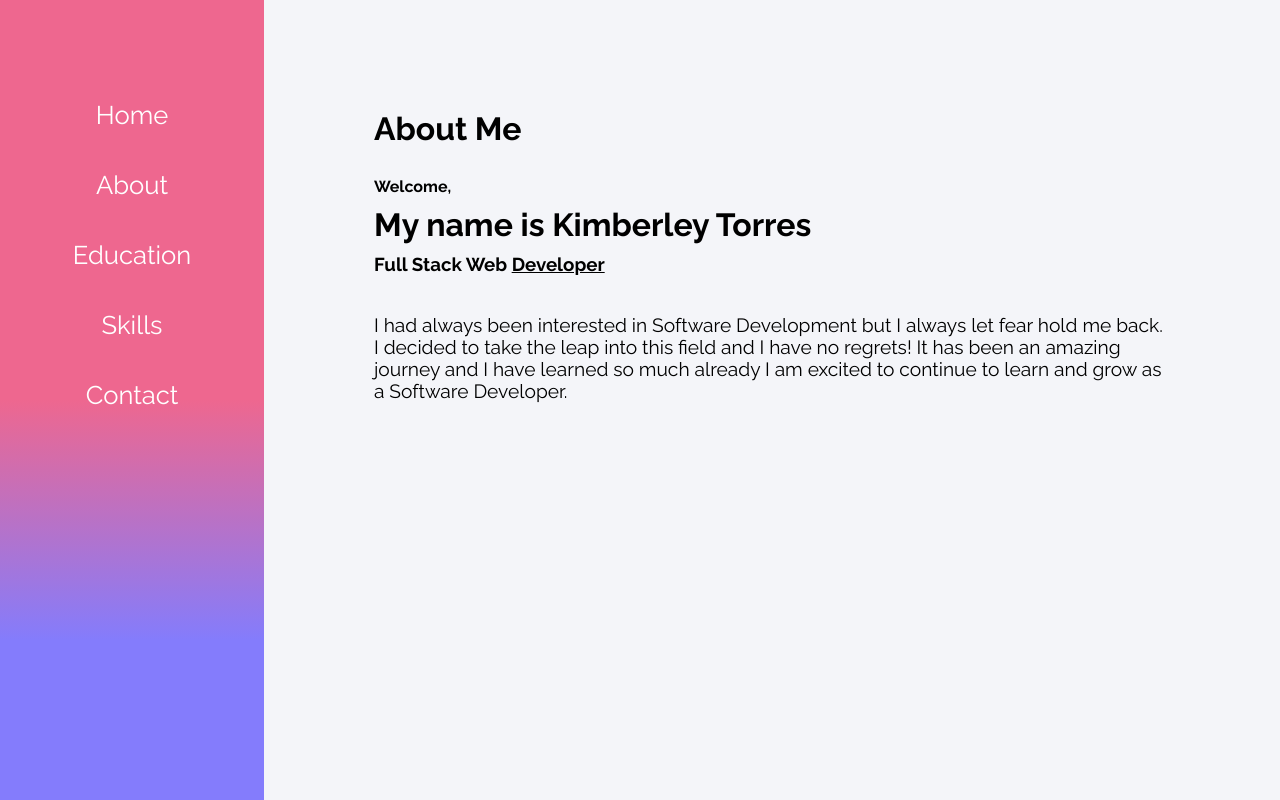
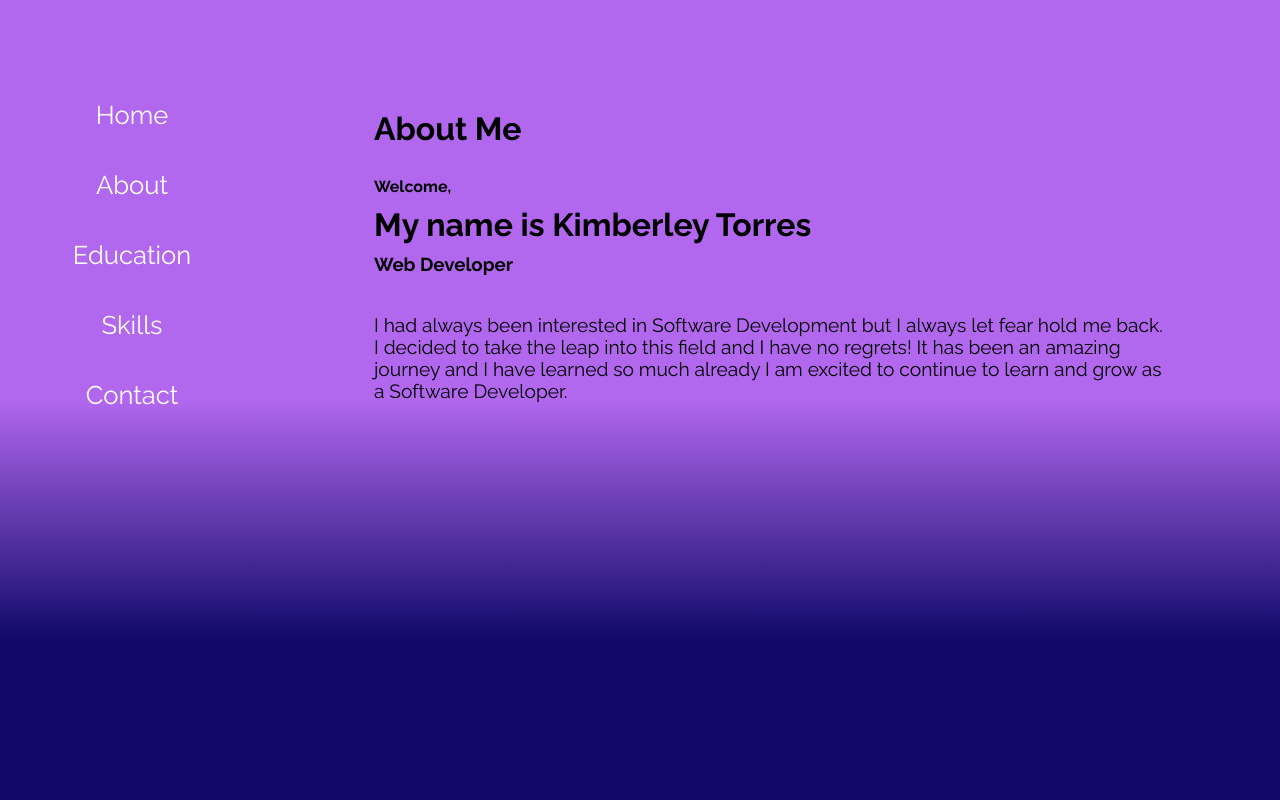
Before and after one commit to kim-tor/kt-portfolio, a React (Create React App) app: page /about in a window 1280 px wide. Built offline with nearby package versions, Linux system fonts and the light colour scheme.

Commit message:
styling edits, added/deleted info

```diff
--- a/src/App.css
+++ b/src/App.css
@@ -24,13 +24,12 @@ nav
 {
   padding:60px 30px 0px 30px ;
   flex:var(--sidebar-flex);
-  background: rgb(238,103,143);
-  background: linear-gradient(180deg, rgba(238,103,143,1) 50%, rgba(132,124,252,1) 80%);
+  background: linear-gradient(180deg, rgb(177, 103, 238) 50%, rgb(16, 9, 105) 80%);
 }
 .condiv
 {
   padding: 100px ;
-  background-color: #f4f5f9;
+  background: linear-gradient(180deg, rgb(177, 103, 238) 50%, rgb(16, 9, 105) 80%);;
   flex:var(--condiv-flex);
 }
 
--- a/src/components/Social.js
+++ b/src/components/Social.js
@@ -4,8 +4,8 @@ class Social extends Component {
     render() {
         return (
             <div class="social">
-            <a href="https://github.com/naaficodes" target="_blank" rel="noopener noreferrer"><i class="fab fa-github"></i></a>
-            <a href="https://Linkedin.com/in/naafi" target="_blank" rel="noopener noreferrer"><i class="fab fa-linkedin-in"></i></a>
+            <a href="https://github.com/kim-tor" target="_blank" rel="noopener noreferrer"><i class="fab fa-github"></i></a>
+            <a href="https://Linkedin.com/in/kim-tor" target="_blank" rel="noopener noreferrer"><i class="fab fa-linkedin-in"></i></a>
             </div>
             )
         }
--- a/src/contents/About.js
+++ b/src/contents/About.js
@@ -8,7 +8,7 @@ class About extends Component {
             <h1 className="subtopic">About Me</h1>
             <h4>Welcome,</h4>
             <h1>My name is Kimberley Torres</h1>
-            <h3>Full Stack Web <u>Developer</u></h3>
+            <h3>Web Developer</h3>
             <br></br>
             <p> I had always been interested in Software Development but I always let fear hold me back.
                 I decided to take the leap into this field and I have no regrets! It has been an amazing
--- a/src/contents/Contact.js
+++ b/src/contents/Contact.js
@@ -4,9 +4,8 @@ class Contact extends Component {
     render() {
         return (
             <div className="condiv">
-            <h1 className="subtopic">Contact Me</h1>
+            <h1 className="subtopic">Let's work together :)</h1>
             <h3>Email  : </h3>
-            <h3>Instagram   :  </h3>
             <Social />
             </div>
             )
```
